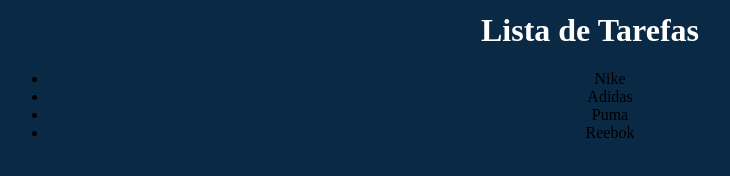
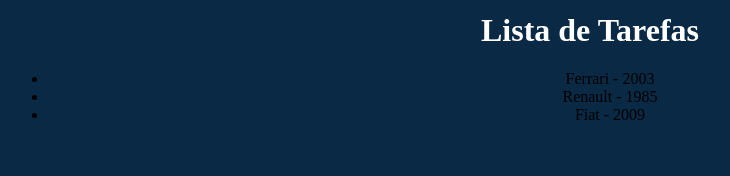
Before and after one commit to fp-torres/projeto-react, a React (Create React App) app: page / in a window 1280 px wide. Shown: the part 1589-1765 px from the top of the page, without its empty margins (50-780 px from the left). Built offline with nearby package versions, Linux system fonts and the light colour scheme.

Commit message:
Avançando em props

```diff
--- a/src/components/Item.js
+++ b/src/components/Item.js
@@ -1,9 +1,20 @@
-function Item(props) {
+import Proptypes from 'prop-types';
+
+function Item({ marca, ano_lancamento }) {
   return (
     <>
-        <li>{props.marca}</li>
+        <li>{marca} - {ano_lancamento}</li>
     </>
   );
 }
+Item.propTypes = {
+  marca: Proptypes.string.isRequired,
+  ano_lancamento: Proptypes.number.isRequired
+};
+
+Item.defaultProps = {
+  marca: 'Marca não definida',
+  ano_lancamento: 0
+};
 
 export default Item;
--- a/src/components/List.js
+++ b/src/components/List.js
@@ -5,10 +5,10 @@
     <>
       <h1>Lista de Tarefas</h1>
       <ul>
-        <Item marca="Nike" />
-        <Item marca="Adidas" />
-        <Item marca="Puma" />
-        <Item marca="Reebok" />
+        <Item marca="Ferrari" ano_lancamento={2003} />
+        <Item marca="Renault" ano_lancamento={1985} />
+        <Item marca="Fiat" ano_lancamento={2009}  />
+
 
       </ul>
     </>
```
